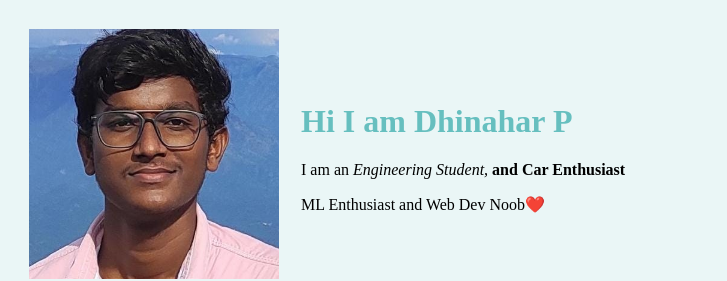
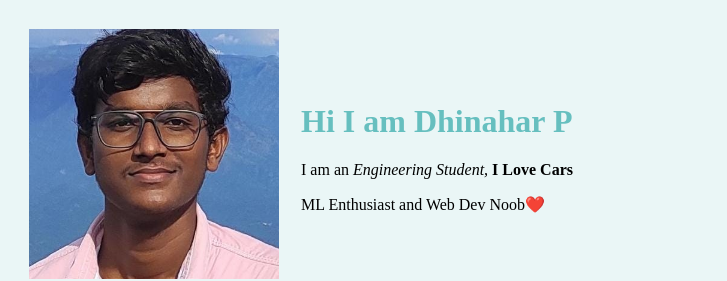
Before and after one commit to Dhinahar12/html, a plain HTML site: page index.html in a window 1280 px wide. Shown: the top 281 px of the page, without its empty margins (0-727 px from the left). Drawn offline with Linux system fonts and the light colour scheme.

Commit message:
Resume update

```diff
--- a/index.html
+++ b/index.html
@@ -15,7 +15,7 @@
                 width="250"
                 height="250"></td>
             <td><h1> Hi I am Dhinahar P</h1>
-                <p>I am an <em>Engineering Student, </em><strong> and Car Enthusiast</strong></p>
+                <p>I am an <em>Engineering Student, </em><strong>I Love Cars</strong></p>
                 <p>ML Enthusiast and Web Dev Noob❤️</p></td>
         </tr>
     </table>
```
